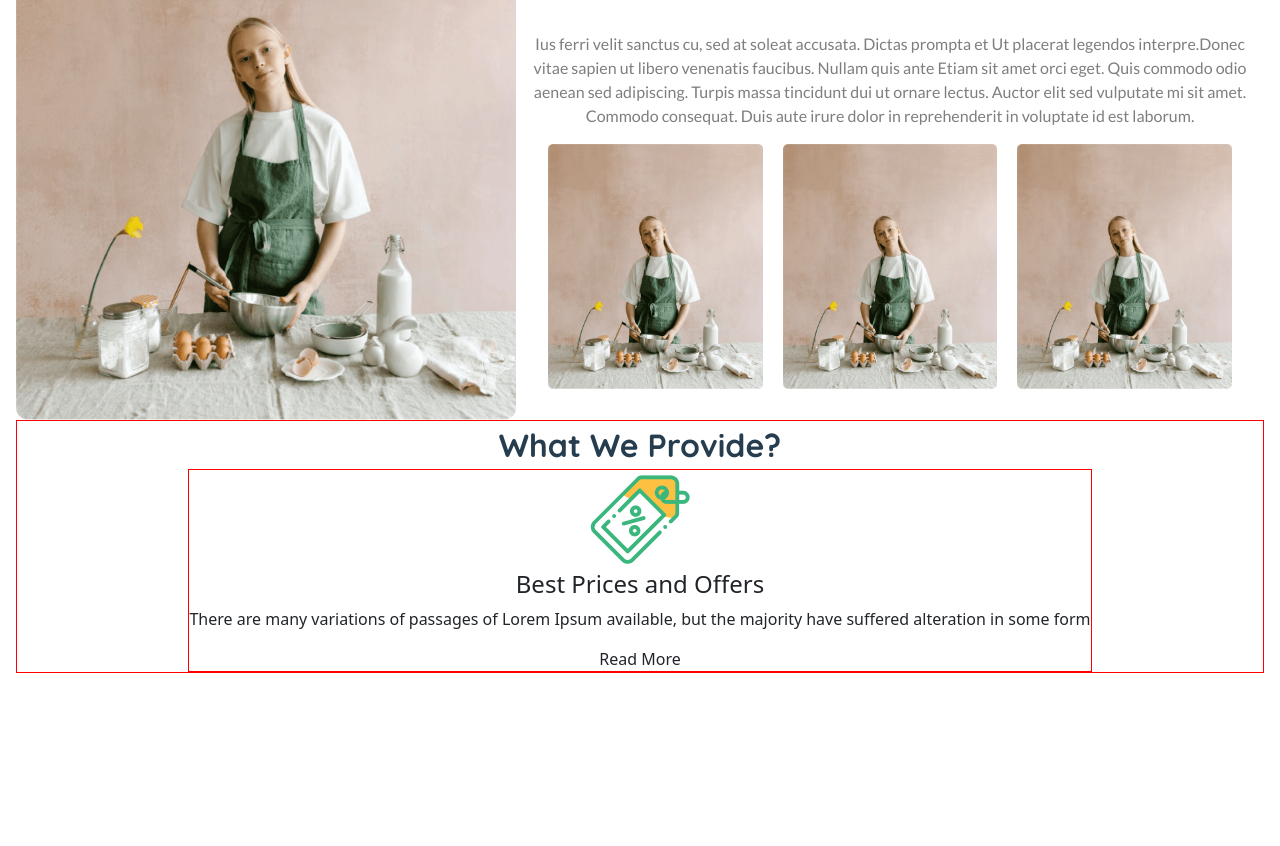
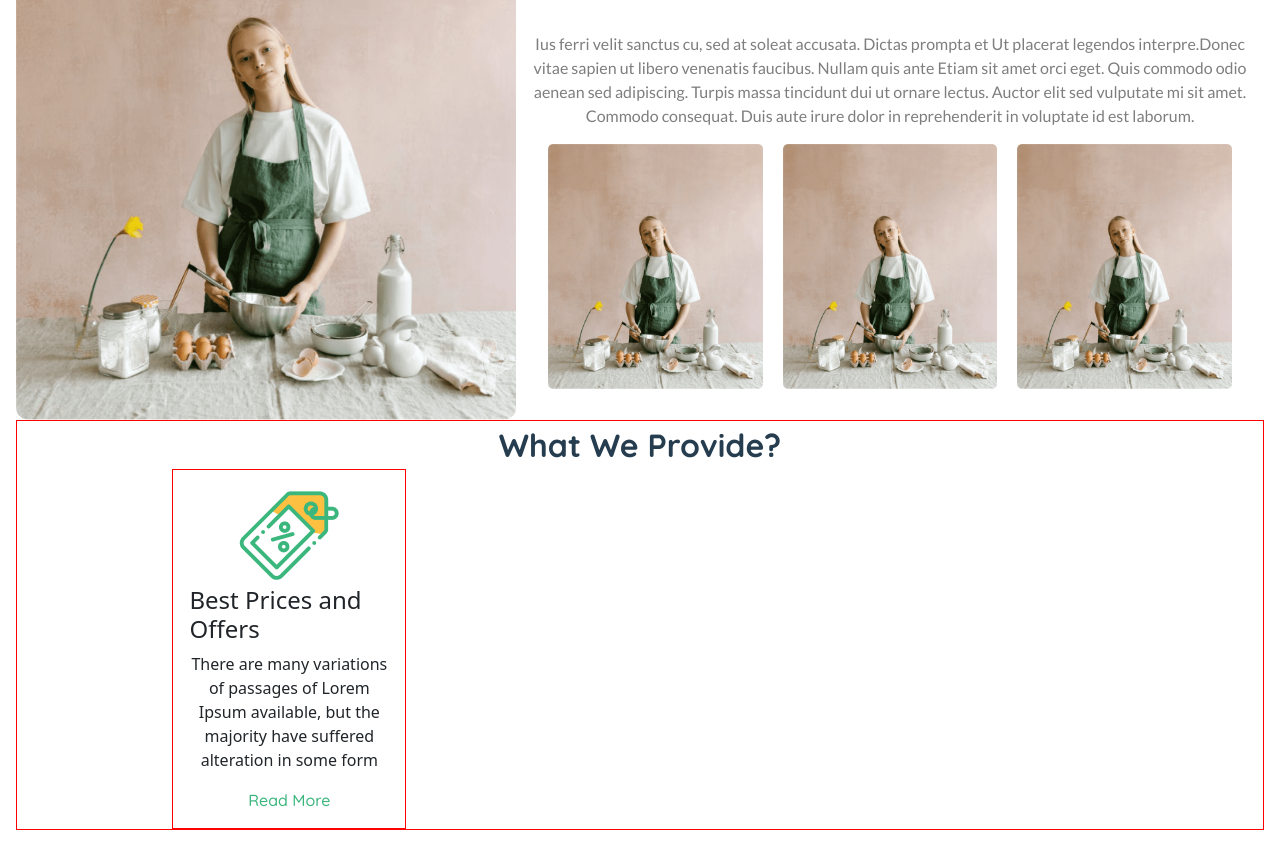
Before and after one commit to sabaattaa/next-js-typescript-ecom-project, a Next.js app: page /about-us in a window 1280 px wide. Shown: the part 348-1194 px from the top of the page. Before the commit the page ends 1037 px from the top, so only its background shows below. Built offline with nearby package versions, Linux system fonts and the light colour scheme.

Commit message:
header issue resolved

```diff
--- a/src/app/components/provideCard.tsx
+++ b/src/app/components/provideCard.tsx
@@ -1,4 +1,5 @@
 import Image, { StaticImageData } from "next/image";
+import { quicksand } from "../fonts/allFonts";
 
 type cardTypes = {
   img: StaticImageData;
@@ -6,16 +7,24 @@ type cardTypes = {
   text: string;
 };
 export const ProvideCard: React.FC<cardTypes> = ({ img, heading, text }) => (
-  <div className="d-flex flex-column red col-12 align-items-center justify-content-center" >
+  <div
+    className="d-flex p-3 flex-column red align-items-center justify-content-center
+  col-12
+  col-sm-3
+
+  "
+  >
     <Image src={img} alt="text" height={100} width={100} />
     <h4>{heading || "Best Prices &#39; Offers"}</h4>
-    <p>
+    <p className="text-center">
       {text ||
         `There are many variations of passages of Lorem
 Ipsum available, but the majority have suffered
 alteration in some form`}
     </p>
 
-    <span>Read More</span>
+    <span className={`green-text fw-5 ${quicksand.className}`} style={{}}>
+      Read More
+    </span>
   </div>
 );
--- a/src/app/product-detail/page.tsx
+++ b/src/app/product-detail/page.tsx
@@ -1,7 +1,5 @@
-import Image from 'next/image';
+
 import React from 'react'
-import { quicksand } from '../fonts/allFonts';
-import men from "../../assets/men.png";
 
 const ProductDetail = () => {
   return (
```
